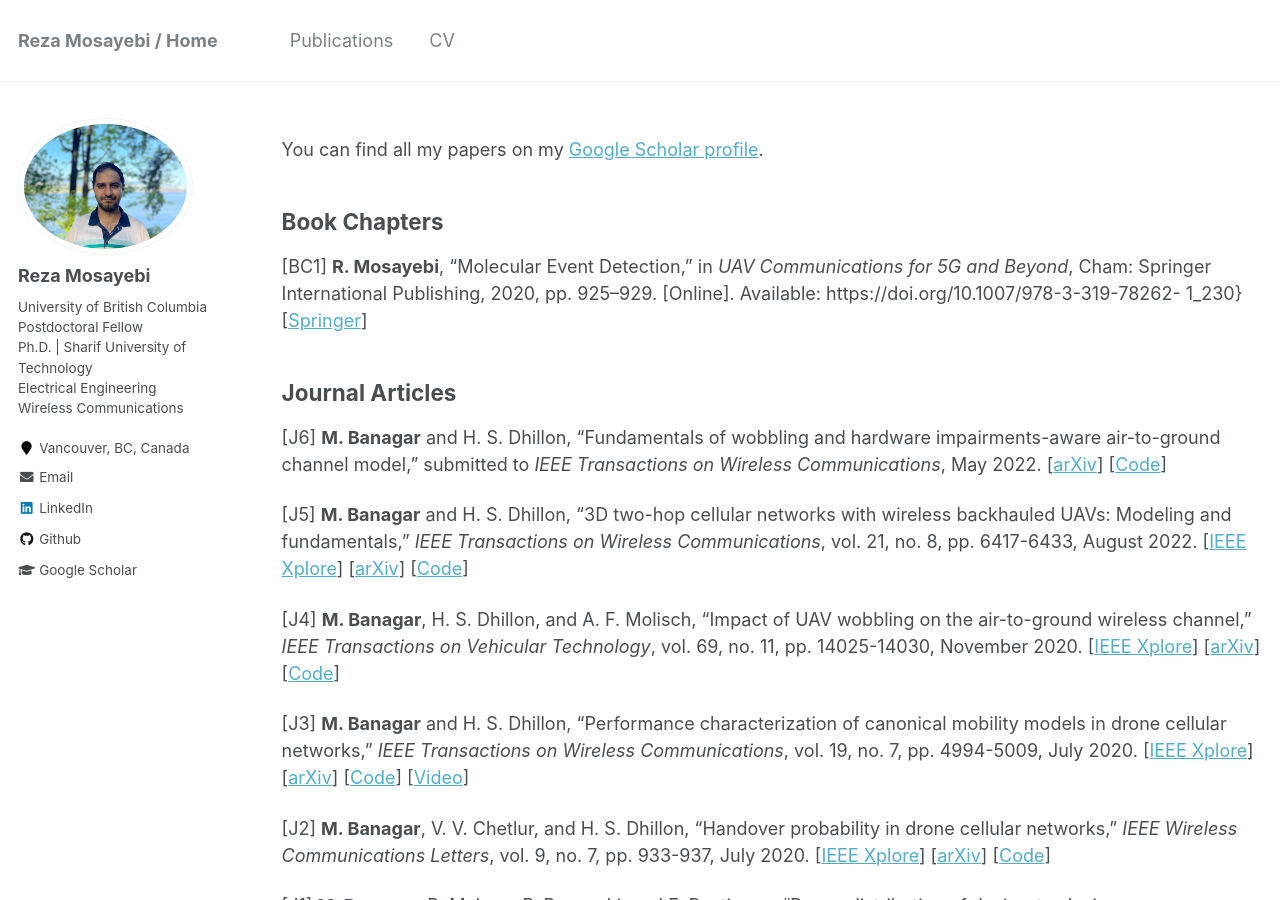
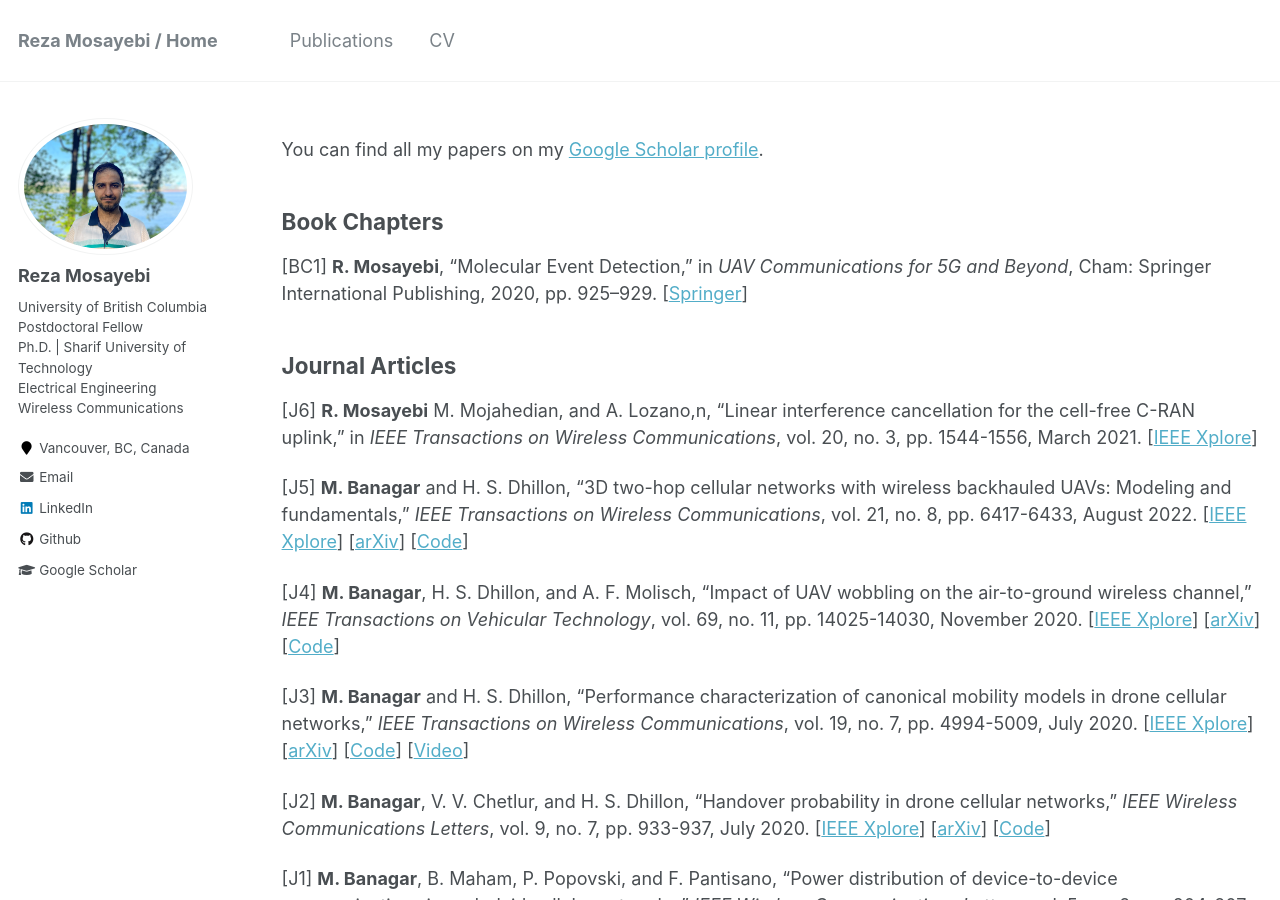
Before and after one commit to rmosayebi/rmosayebi.github.io, a Jekyll site: the page built from _pages/publications.md, in a window 1280 px wide and 900 px high. Built offline with Jekyll 4.4.1, drawn with Linux system fonts in a browser that asks for light colours.

Commit message:
Initial commit

```diff
--- a/_pages/publications.md
+++ b/_pages/publications.md
@@ -11,12 +11,12 @@ You can find all my papers on my [Google Scholar profile](https://scholar.google
 Book Chapters
 ---------------------
 
-[BC1] **R. Mosayebi**, "Molecular Event Detection," in *UAV Communications for 5G and Beyond*, Cham: Springer International Publishing,  2020,  pp. 925--929. [Online].  Available: https://doi.org/10.1007/978-3-319-78262- 1\_230} [[Springer](https://link.springer.com/referenceworkentry/10.1007/978-3-319-78262-1_230)]
+[BC1] **R. Mosayebi**, "Molecular Event Detection," in *UAV Communications for 5G and Beyond*, Cham: Springer International Publishing,  2020,  pp. 925--929. [[Springer](https://link.springer.com/referenceworkentry/10.1007/978-3-319-78262-1_230)]
 
 Journal Articles
 ---------------------
 
-[J6] **M. Banagar** and H. S. Dhillon, "Fundamentals of wobbling and hardware impairments-aware air-to-ground channel model," submitted to *IEEE Transactions on Wireless Communications*, May 2022. [[arXiv](https://arxiv.org/abs/2205.10957)] [[Code](https://github.com/mbanagar/Wobbling-HI-Drones)]
+[J6] **R. Mosayebi** M. Mojahedian,  and A. Lozano,n, "Linear interference cancellation for the cell-free C-RAN uplink," in *IEEE Transactions on Wireless Communications*, vol.  20,  no. 3,  pp.  1544-1556,  March 2021. [[IEEE Xplore](https://ieeexplore.ieee.org/abstract/document/9247465/)]
 
 [J5] **M. Banagar** and H. S. Dhillon, "3D two-hop cellular networks with wireless backhauled UAVs: Modeling and fundamentals," *IEEE Transactions on Wireless Communications*, vol. 21, no. 8, pp. 6417-6433, August 2022. [[IEEE Xplore](https://ieeexplore.ieee.org/document/9712177)] [[arXiv](https://arxiv.org/abs/2105.07055)] [[Code](https://github.com/mbanagar/3D-TwoHop-Drones)]
 
```
